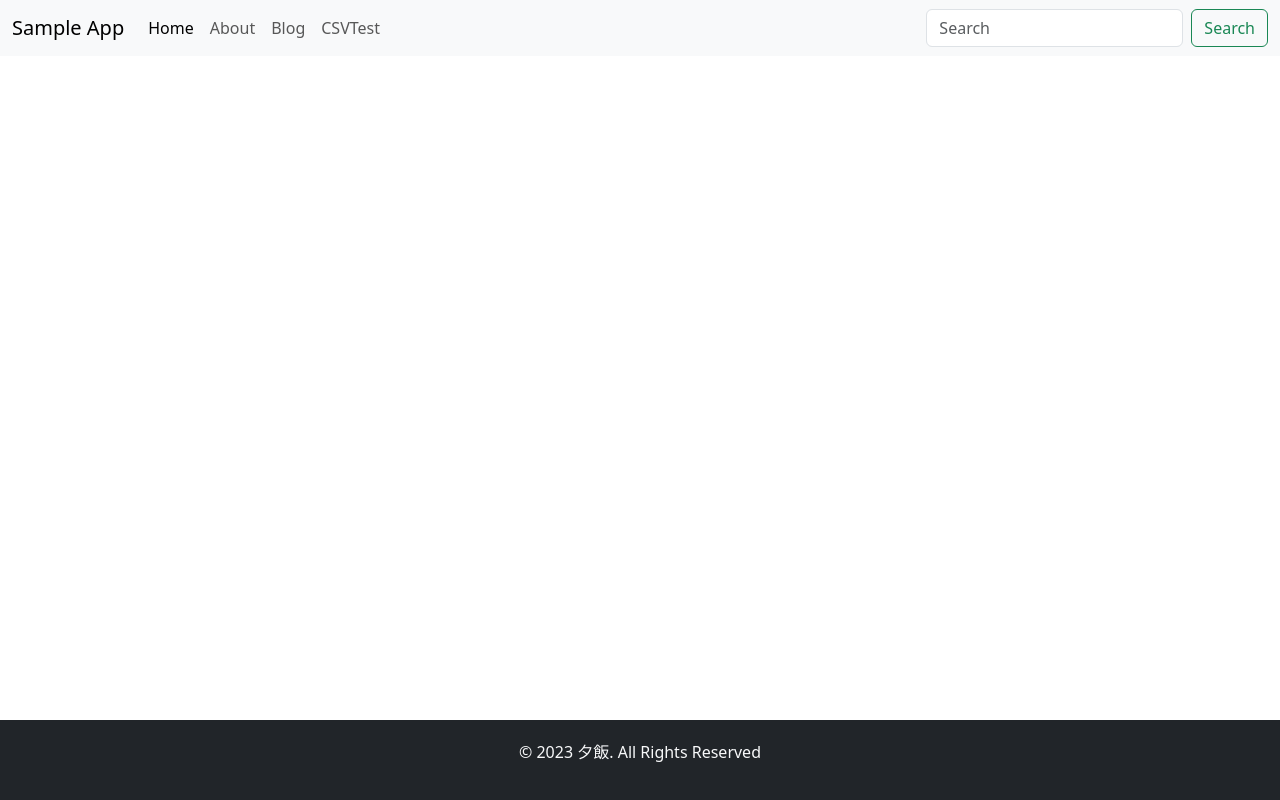
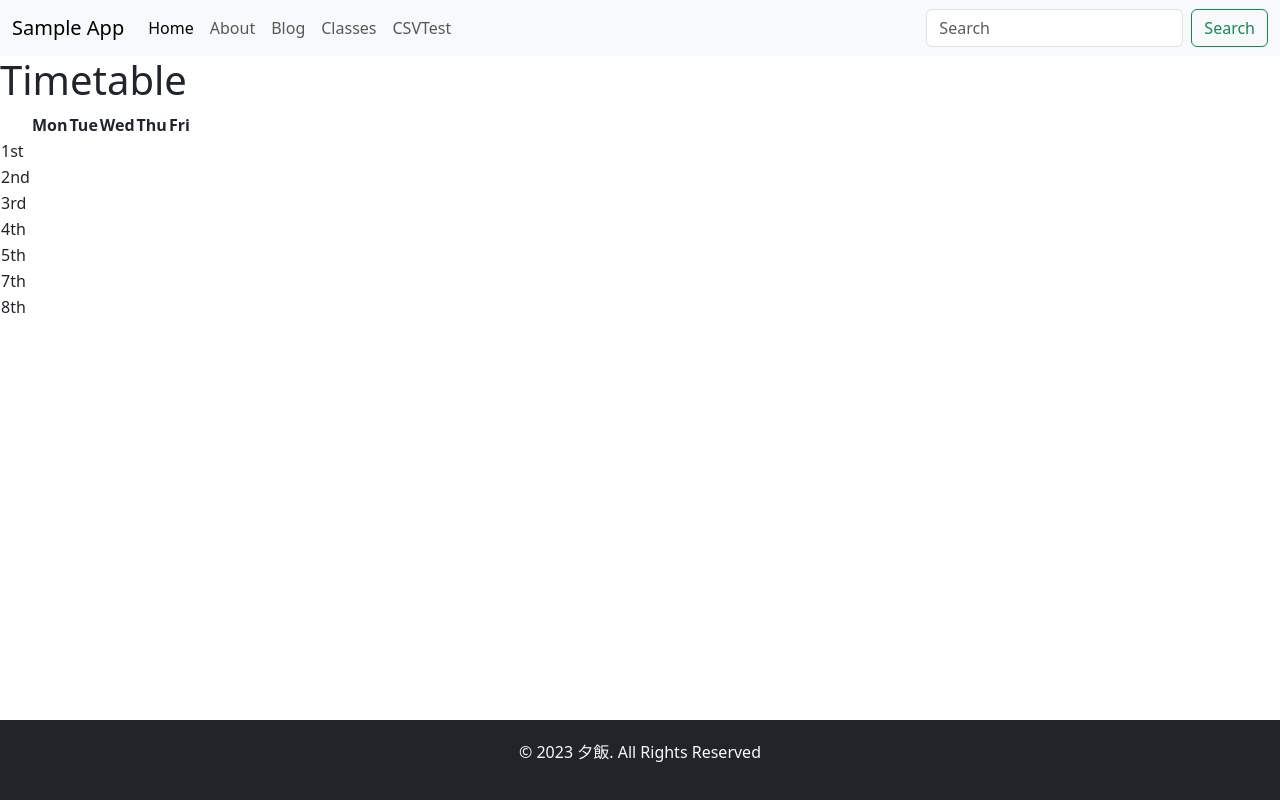
Before and after one commit to 215725A/sandevistan, a React (Create React App) app in the folder frontend/: page /classes in a window 1280 px wide. Built offline with nearby package versions, Linux system fonts and the light colour scheme; no server answers; the HTML template or start-up script is replaced by a standard one.

Commit message:
スマホでもページ移動できるようにしました

```diff
--- a/frontend/public/index.html
+++ b/frontend/public/index.html
@@ -8,5 +8,6 @@
     </head>
     <body>
         <div id="root"></div>
+        <script src="https://cdn.jsdelivr.net/npm/bootstrap@5.3.0/dist/js/bootstrap.bundle.min.js"></script>
     </body>
 </html>
--- a/frontend/src/Routes.js
+++ b/frontend/src/Routes.js
@@ -5,6 +5,7 @@ import Home from './contents/Home';
 import About from './contents/About';
 import Blog from './contents/Blog';
 import ReadCSV from './contents/Readcsv';
+import Classes from './contents/Classes';
 
 function RoutesComponent() {
     return (
@@ -28,6 +29,9 @@ function RoutesComponent() {
                                     <Link to="/blog" className="nav-link">Blog</Link>
                                 </li>
                                 <li className="nav-item">
+                                    <Link to="/classes" className="nav-link">Classes</Link>
+                                </li>
+                                <li className="nav-item">
                                     <Link to="/csv" className="nav-link">CSVTest</Link>
                                 </li>
                             </ul>
@@ -44,6 +48,7 @@ function RoutesComponent() {
                     <Route path="/about" element={<About />} />
                     <Route path="/blog" element={<Blog />} />
                     <Route path="/csv" element={<ReadCSV />} />
+                    <Route path="/classes" element={<Classes />} />
                 </Routes>
             </div>
         </Router>
--- /dev/null
+++ b/frontend/src/contents/Classes.js
@@ -0,0 +1,46 @@
+import React from 'react';
+
+function Classes() {
+  // タイムテーブルの形式を定義する（空の場合）
+  const emptyTimetable = {
+    "1st": { Mon: "", Tue: "", Wed: "", Thu: "", Fri: "" },
+    "2nd": { Mon: "", Tue: "", Wed: "", Thu: "", Fri: "" },
+    "3rd": { Mon: "", Tue: "", Wed: "", Thu: "", Fri: "" },
+    "4th": { Mon: "", Tue: "", Wed: "", Thu: "", Fri: "" },
+    "5th": { Mon: "", Tue: "", Wed: "", Thu: "", Fri: "" },
+    "7th": { Mon: "", Tue: "", Wed: "", Thu: "", Fri: "" },
+    "8th": { Mon: "", Tue: "", Wed: "", Thu: "", Fri: "" }
+  };
+
+  return (
+    <div className="classes">
+      <h1>Timetable</h1>
+      <table>
+        <thead>
+          <tr>
+            <th></th>
+            <th>Mon</th>
+            <th>Tue</th>
+            <th>Wed</th>
+            <th>Thu</th>
+            <th>Fri</th>
+          </tr>
+        </thead>
+        <tbody>
+          {Object.keys(emptyTimetable).map(time => (
+            <tr key={time}>
+              <td>{time}</td>
+              <td>{emptyTimetable[time]['Mon']}</td>
+              <td>{emptyTimetable[time]['Tue']}</td>
+              <td>{emptyTimetable[time]['Wed']}</td>
+              <td>{emptyTimetable[time]['Thu']}</td>
+              <td>{emptyTimetable[time]['Fri']}</td>
+            </tr>
+          ))}
+        </tbody>
+      </table>
+    </div>
+  );
+}
+
+export default Classes;
```
Also changed, not shown: 1 other file (tests, documents, lock files or other folders).
